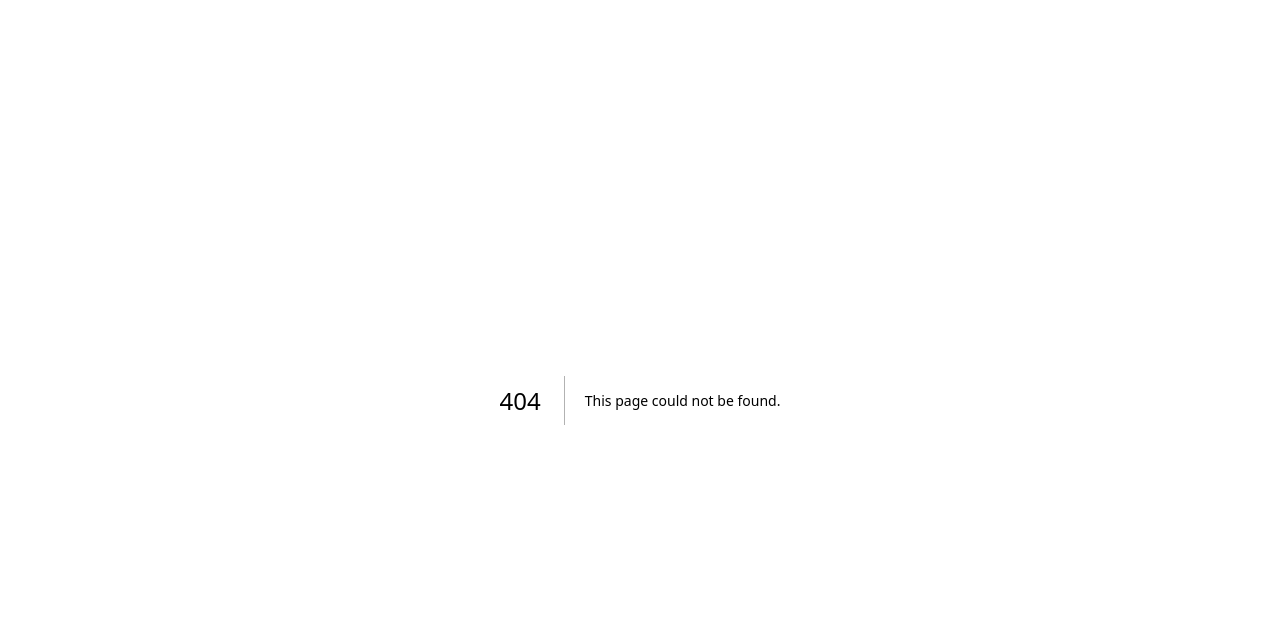
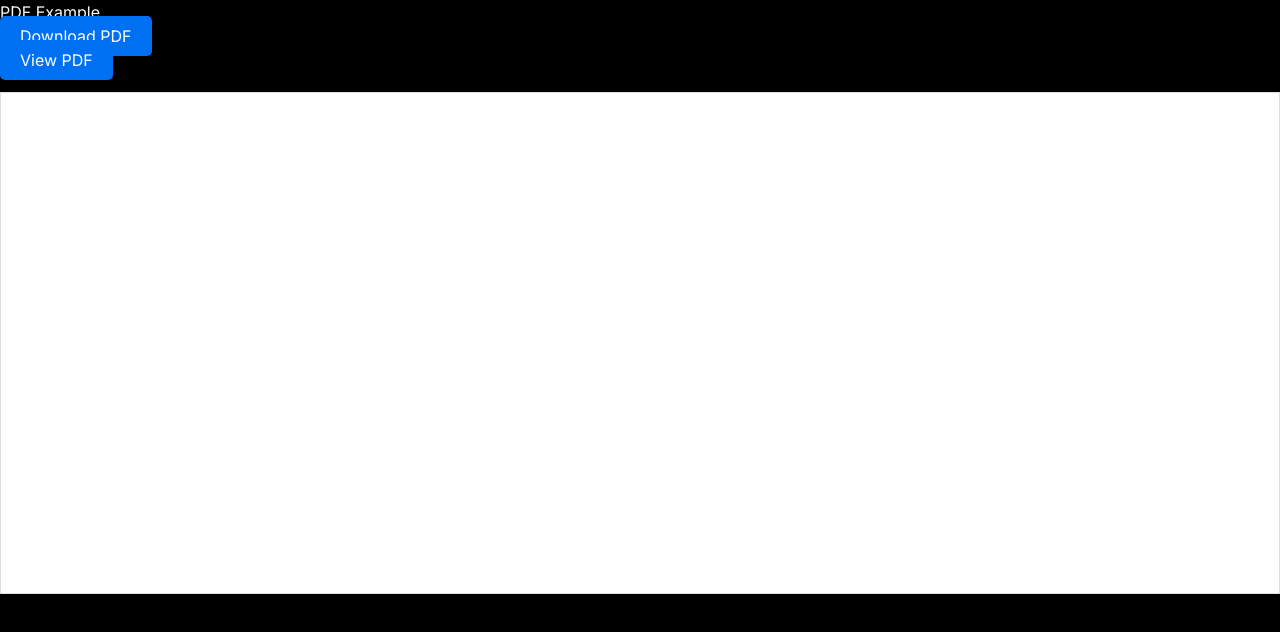
Before and after one commit to Ruumaa/porto-acernity, a Next.js app: page /dummy/cv in a window 1280 px wide. Before the commit this address had no page. Shown: the top 632 px of the page. Built offline with nearby package versions, Linux system fonts and the light colour scheme.

Commit message:
feat: customize visit and view pdf button

```diff
--- /dev/null
+++ b/app/(pages)/dummy/cv/page.tsx
@@ -0,0 +1,64 @@
+import React from 'react';
+
+const page = () => {
+  return (
+    <>
+      <h1>PDF Example</h1>
+      <DownloadPDF />
+      <ViewPDF />
+    </>
+  );
+};
+const ViewPDF = () => {
+  return (
+    <div>
+      {/* Buka PDF di tab baru */}
+      <a
+        href="/pdf/CV.pdf"
+        target="_blank"
+        rel="noopener noreferrer"
+        style={{
+          textDecoration: 'none',
+          padding: '10px 20px',
+          backgroundColor: '#0070f3',
+          color: 'white',
+          borderRadius: '5px',
+        }}
+      >
+        View PDF
+      </a>
+
+      {/* Atau tampilkan di dalam halaman dengan iframe */}
+      <div style={{ marginTop: '20px', border: '1px solid #ddd' }}>
+        <iframe
+          src="/pdf/CV.pdf"
+          width="100%"
+          height="500px"
+          style={{ border: 'none' }}
+        ></iframe>
+      </div>
+    </div>
+  );
+};
+
+const DownloadPDF = () => {
+  return (
+    <div>
+      <a
+        href="/pdf/CV.pdf"
+        download="CV-Rama.pdf" // Nama file yang akan didownload
+        style={{
+          textDecoration: 'none',
+          padding: '10px 20px',
+          backgroundColor: '#0070f3',
+          color: 'white',
+          borderRadius: '5px',
+        }}
+      >
+        Download PDF
+      </a>
+    </div>
+  );
+};
+
+export default page;
--- a/app/(pages)/dummy/scrollAnim/page.tsx
+++ b/app/(pages)/dummy/scrollAnim/page.tsx
@@ -1,5 +1,6 @@
 'use client';
 
+import VisitButton from '@/app/components/Projects/visit-button';
 import { useScroll, useTransform, motion, MotionValue } from 'framer-motion';
 import { useEffect, useRef } from 'react';
 
@@ -41,6 +42,7 @@ const Section1 = ({
         </div>
         <p>Transition</p>
       </div>
+      <VisitButton />
     </motion.div>
   );
 };
--- a/app/components/Hero/HeroContent.tsx
+++ b/app/components/Hero/HeroContent.tsx
@@ -1,5 +1,6 @@
 import { FlipWords } from '@/components/ui/flip-words';
 import { motion } from 'framer-motion';
+import CVButton from './cv-button';
 
 const HeroContent = () => {
   const words = ['Hello!', 'こんにちは!', 'Bonjour!', 'Habari!'];
@@ -15,14 +16,14 @@ const HeroContent = () => {
       }}
       className="relative flex flex-col gap-3 items-center justify-center px-4 dark:text-white font-poppins text-center h-full py-[10vh]"
     >
-      <div className="text-3xl md:text-7xl font-bold font-poppins pl-3 bg-clip-text text-transparent">
+      <div className="text-2xl md:text-4xl font-black font-poppins pl-3 bg-clip-text text-transparent">
         <FlipWords words={words} duration={1000} />
       </div>
       <div className="text-2xl md:text-4xl font-extralight ">
         I&apos;m Titan Ramadhan
       </div>
       {/* Title */}
-      <div className="text-xl md:text-4xl  py-4 font-merrieweather font-bold mt-5">
+      <div className="text-xl md:text-4xl py-4 font-merrieweather font-bold">
         On a Journey to Master Web Development
       </div>
       {/* Sub title */}
@@ -30,6 +31,10 @@ const HeroContent = () => {
         Currently Focused on Frontend Development, Committed to Expanding My
         Skills and Making a Meaningful Impact Through Innovative Projects
       </div>
+      {/* Button View CV */}
+      <CVButton />
+
+      {/* Scroll for more */}
     </motion.div>
   );
 };
--- /dev/null
+++ b/app/components/Hero/cv-button.tsx
@@ -0,0 +1,45 @@
+import React from 'react';
+import { motion } from 'framer-motion';
+import { useRouter } from 'next/navigation';
+import { FileText } from 'lucide-react';
+
+const CVButton = () => {
+  const navigate = useRouter();
+  const [isHover, setIsHover] = React.useState(false);
+  const handleClick = () => {
+    navigate.push('/pdf/CV.pdf');
+  };
+  return (
+    <>
+      <div
+        className={`flex justify-center relative overflow-hidden cursor-pointer py-2 px-6 mt-4 rounded-lg ${
+          isHover ? 'bg-[rgb(4 120 87)]' : 'bg-black dark:bg-white'
+        } transition-all duration-500 ease-in`}
+        onMouseEnter={() => setIsHover(true)}
+        onMouseLeave={() => setIsHover(false)}
+        onClick={handleClick}
+      >
+        {/* title */}
+        <motion.div
+          className="z-[1] text-sm font-merrieweather flex items-center justify-start gap-x-1"
+          animate={{ color: isHover ? '#ffffff' : '#000000' }}
+          transition={{ duration: 0.4, ease: 'easeIn' }}
+        >
+          <FileText size={15} />
+          View CV
+        </motion.div>
+        {/* circle */}
+        <motion.div
+          className="size-[6px] bg-black rounded-full absolute -bottom-3"
+          animate={{
+            scale: isHover ? 45 : 1,
+            backgroundColor: isHover ? 'rgb(4 120 87)' : '#000000',
+          }}
+          transition={{ ease: 'easeIn', duration: 0.4 }}
+        ></motion.div>
+      </div>
+    </>
+  );
+};
+
+export default CVButton;
--- a/app/components/Navbar/ModeToggle.tsx
+++ b/app/components/Navbar/ModeToggle.tsx
@@ -16,10 +16,10 @@ export function ModeToggle() {
     <Button
       onClick={handleClick}
       variant={'ghost'}
-      className="bg-inherit hover:bg-inherit  hover:text-black/[0.4] dark:hover:text-[#D7D8D9] "
+      className="bg-inherit hover:bg-inherit transition-colors hover:text-black/[0.4] dark:hover:text-[#D7D8D9]"
     >
-      <Sun className="h-[1.2rem] w-[1.2rem] rotate-0 scale-100 transition-all dark:-rotate-90 dark:scale-0" />
-      <Moon className="absolute h-[1.2rem] w-[1.2rem] rotate-90 scale-0 transition-all dark:rotate-0 dark:scale-100" />
+      <Sun className="h-[1.2rem] w-[1.2rem] rotate-0 scale-100 transition-all dark:-rotate-90 dark:scale-0 duration-500" />
+      <Moon className="absolute h-[1.2rem] w-[1.2rem] rotate-90 scale-0 transition-all dark:rotate-0 dark:scale-100  duration-500" />
       <span className="sr-only">Toggle theme</span>
     </Button>
   );
--- a/app/components/Projects/ProjectCard.tsx
+++ b/app/components/Projects/ProjectCard.tsx
@@ -3,6 +3,7 @@ import { LinkPreview } from '@/components/ui/link-preview';
 import Image from 'next/image';
 import { ProjectData } from '../../../lib/ProjectData';
 import { AnimatedTooltip } from '@/components/ui/animated-tooltip';
+import VisitButton from './visit-button';
 
 const ProjectCard = () => {
   return (
@@ -44,7 +45,7 @@ const ProjectCard = () => {
                 className="px-4 py-2 rounded-xl text-xs font-normal dark:text-white"
               >
                 <LinkPreview width={300} height={200} url={data.url}>
-                  Visit
+                  <VisitButton />
                 </LinkPreview>
               </CardItem>
             </div>
--- /dev/null
+++ b/app/components/Projects/visit-button.tsx
@@ -0,0 +1,50 @@
+import { ArrowRight } from 'lucide-react';
+import { useState } from 'react';
+import { motion } from 'framer-motion';
+
+const VisitButton = () => {
+  const [isHover, setIsHover] = useState(false);
+
+  return (
+    <>
+      {/* container */}
+      <div
+        className={`flex items-center text-black px-6 py-2 rounded-full relative overflow-clip cursor-pointer ${
+          isHover ? 'bg-[#0a00c1]' : 'bg-white'
+        } transition-all duration-300 ease-in`}
+        onMouseEnter={() => setIsHover(true)}
+        onMouseLeave={() => setIsHover(false)}
+      >
+        {/* circle */}
+        <motion.div
+          className="size-[6px] bg-black rounded-full absolute left-5"
+          animate={{
+            scale: isHover ? 45 : 1,
+            backgroundColor: isHover ? '#0a00c1' : '#000000',
+          }}
+          transition={{ ease: 'easeIn', duration: 0.2 }}
+        ></motion.div>
+        {/* title */}
+        <motion.div
+          animate={{
+            x: isHover ? -10 : 8,
+            color: isHover ? '#FFFFFF' : '#000000',
+          }}
+          className="text-xs z-[1] font-merrieweather"
+        >
+          {/* {isHover ? 'Visit' : "Don't be shy"} */}
+          VISIT
+        </motion.div>
+        {/* icon */}
+        <motion.div
+          animate={{ x: isHover ? -7 : 7 }}
+          className="absolute flex items-center justify-center right-[8px] text-white"
+        >
+          <ArrowRight size={15} />
+        </motion.div>
+      </div>
+    </>
+  );
+};
+
+export default VisitButton;
--- a/app/globals.css
+++ b/app/globals.css
@@ -64,6 +64,7 @@
   * {
     @apply border-border;
   }
+
   body {
     @apply bg-background text-foreground;
   }
--- a/app/layout.tsx
+++ b/app/layout.tsx
@@ -52,9 +52,9 @@ export default function RootLayout({
       <body className="overflow-x-hidden">
         <ThemeProvider
           attribute="class"
-          defaultTheme="system"
-          enableSystem
-          disableTransitionOnChange
+          defaultTheme="dark"
+          // enableSystem
+          // disableTransitionOnChange
         >
           <Navbar />
           <main> {children}</main>
```
Also changed, not shown: app/components/Hero/Hero.tsx (+1 -7 lines), 1 other file (tests, documents, lock files or other folders).
